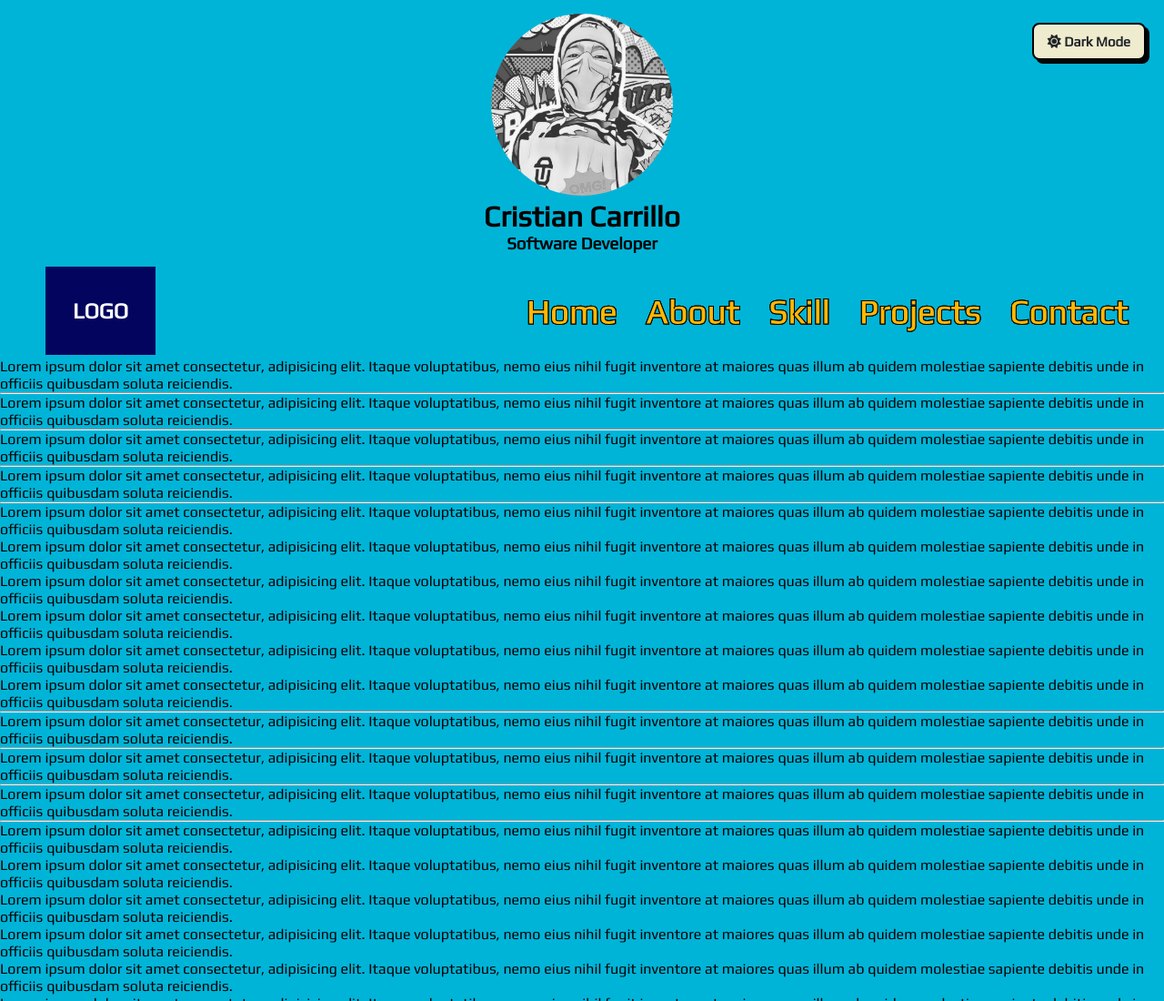
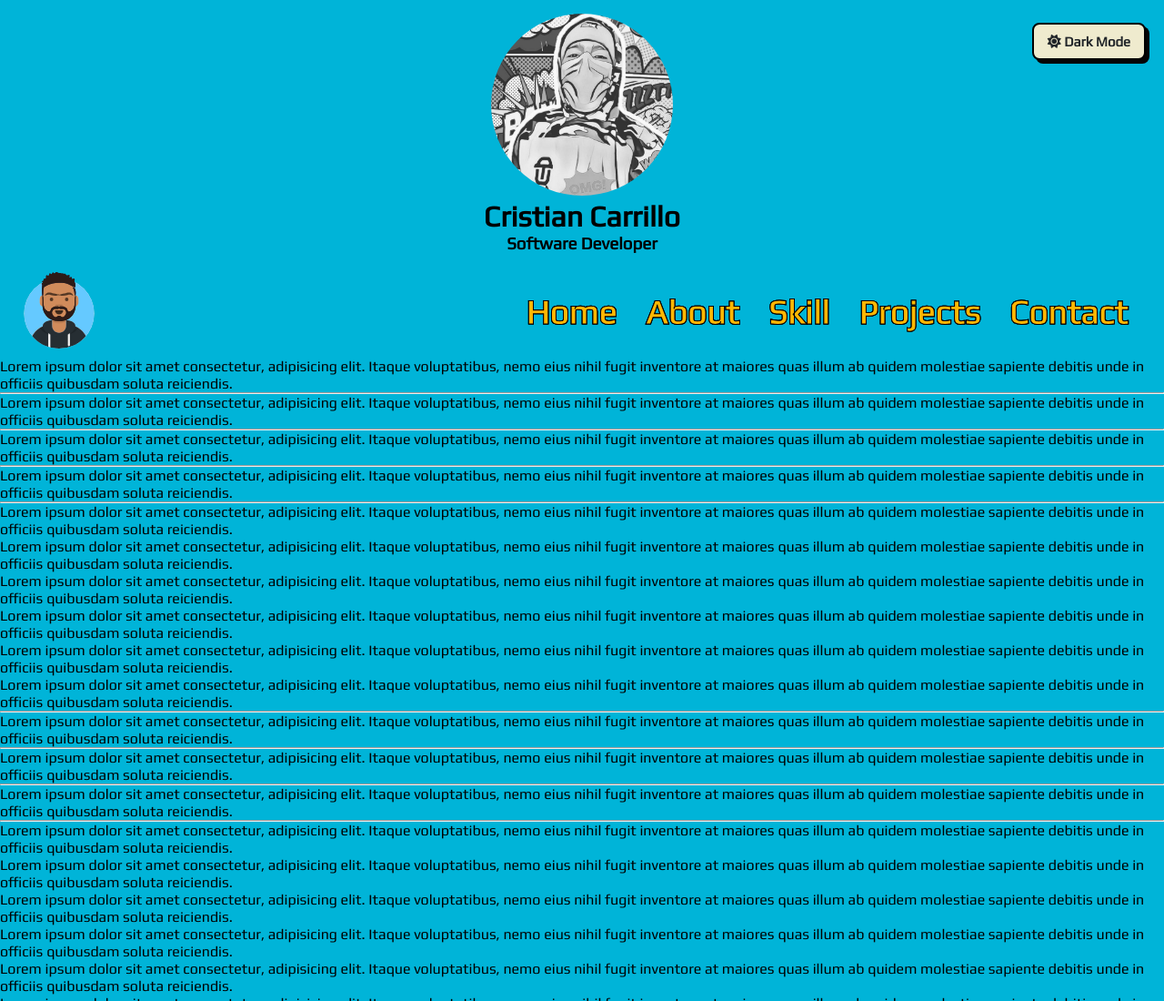
Before and after one commit to Cristian3110/Portafolio, a plain HTML site: page index.html in a window 1280 px wide. Shown: the top 1100 px of the page at 91% size. Drawn offline with Linux system fonts and the light colour scheme.

Commit message:
Añadiendo avatar al navbar y posicionandolo

```diff
--- a/css/style.css
+++ b/css/style.css
@@ -74,6 +74,18 @@ img {
 	text-align: center;
 	width: 200px;
 	height: 200px;
+}
+
+.logo {
+	position: absolute;
+	margin-left: 20px;
+	height: 100px;
+	width: 100px;
+}
+
+#avatar {
+	width: 90px;
+	height: 90px;
 }
 
 nav {
--- a/index.html
+++ b/index.html
@@ -8,7 +8,7 @@
 		<title>Cristian Carrillo</title>
 	</head>
 	<body>
-		<header>
+		<header id="home">
 			<div class="boton_mode">
 				<button onclick="cambio()" class="darkmode">
 					<span><i style="display: inline" id="sol" class="fas fa-sun"></i></span>
@@ -24,9 +24,7 @@
 		</header>
 		<nav class="nav" id="navbar">
 			<div class="logo">
-				<a href="#default">
-					<h1>logo</h1>
-				</a>
+				<img id="avatar" src="/assets/avataaars.svg" alt="Avatar">
 			</div>
 			<ul class="nav_list" id="navlinkitems">
 				<li><a href="#home" id="home" data-text="home">home</a></li>
@@ -37,7 +35,7 @@
 			</ul>
 		</nav>
 		<main>
-			<section id="home">
+			<section >
 				<p>
 					Lorem ipsum dolor sit amet consectetur, adipisicing elit. Itaque voluptatibus, nemo eius
 					nihil fugit inventore at maiores quas illum ab quidem molestiae sapiente debitis unde in
@@ -254,6 +252,6 @@
 			</div>
 		</footer>
 		<script src="https://kit.fontawesome.com/ab358214bf.js" crossorigin="anonymous"></script>
-		<script src="./js/main.js"></script>
+		<script type="text/javascript" src="./js/main.js"></script>
 	</body>
 </html>
```
Also changed, not shown: assets/avataaars.svg (added).
